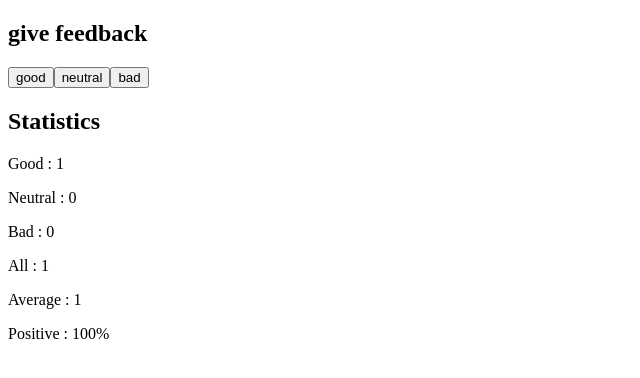
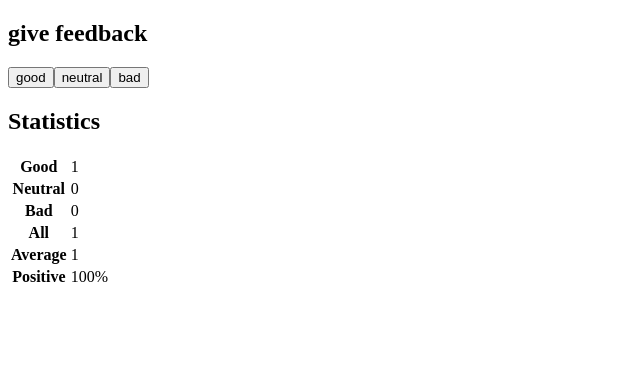
Before and after one commit to Geyiro/Introduction-to-REACT, a React (Vite) app: page / in a window 1280 px wide. Both pictures are taken after a click on the button "good". Shown: the top 378 px of the page, without its empty margins (0-640 px from the left). Built offline with nearby package versions, Linux system fonts and the light colour scheme.

Commit message:
Part 1.11 unicafe step6

```diff
--- a/src/App.jsx
+++ b/src/App.jsx
@@ -1,14 +1,19 @@
 import { useState } from 'react'
 
 const Statisticline = (props) => {
-  console.log('the name of text is',props.text)
   if(props.text == "Positive"){
     return(
-      <p>{props.text} : {props.value}%</p>
+      <tr>
+        <th>{props.text}</th>
+        <td>{props.value}%</td>
+      </tr>
     )
   }
   return (
-    <p>{props.text} : {props.value}</p>
+    <tr>
+      <th>{props.text}</th>
+      <td>{props.value}</td>
+    </tr>
   )
 }
 
@@ -24,12 +29,16 @@ const Statistics = (props) => {
     return (
       <div>
         <h2>Statistics</h2>
+        <table>
+          <tbody>
             <Statisticline text="Good" value={props.good}/>
             <Statisticline text="Neutral" value={props.neutral}/>
             <Statisticline text="Bad" value={props.bad}/>
             <Statisticline text="All" value={props.good + props.neutral + props.bad}/>
             <Statisticline text="Average" value={(props.good - props.bad)/(props.good + props.neutral + props.bad)}/>
             <Statisticline text="Positive" value={(props.good*100)/(props.good + props.neutral + props.bad)}/>
+          </tbody>
+        </table>
       </div>
     )
   }
```
Lines whose indentation alone changed are shown as unchanged.
